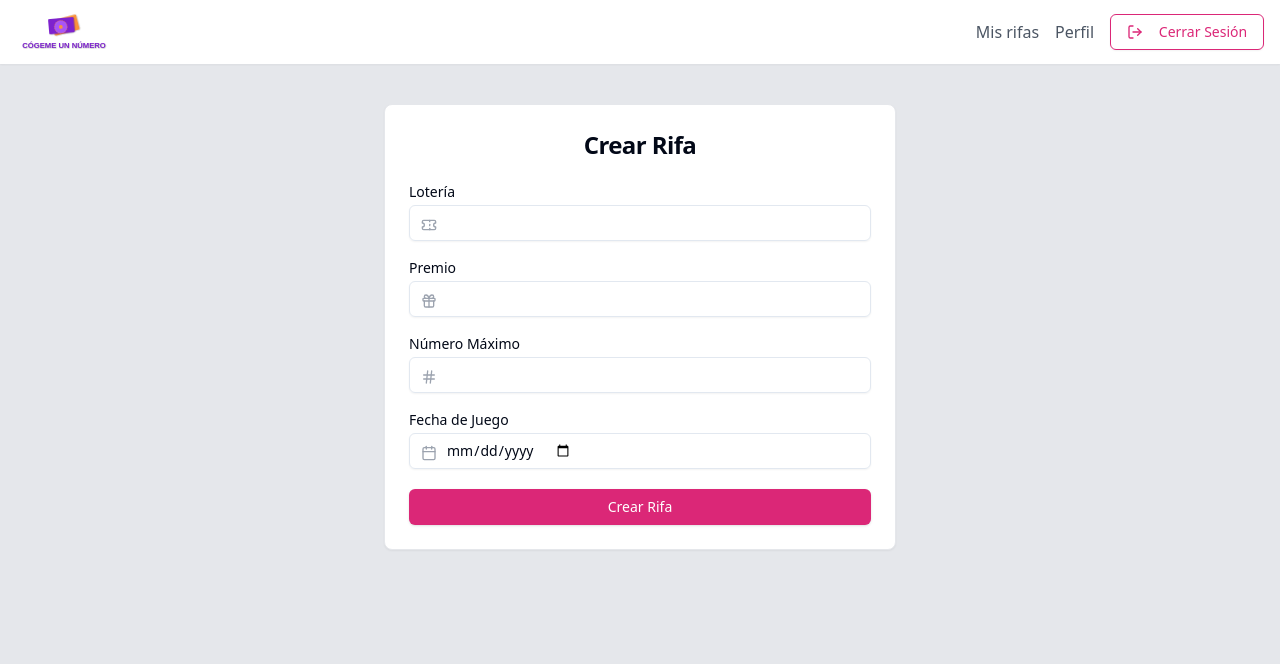
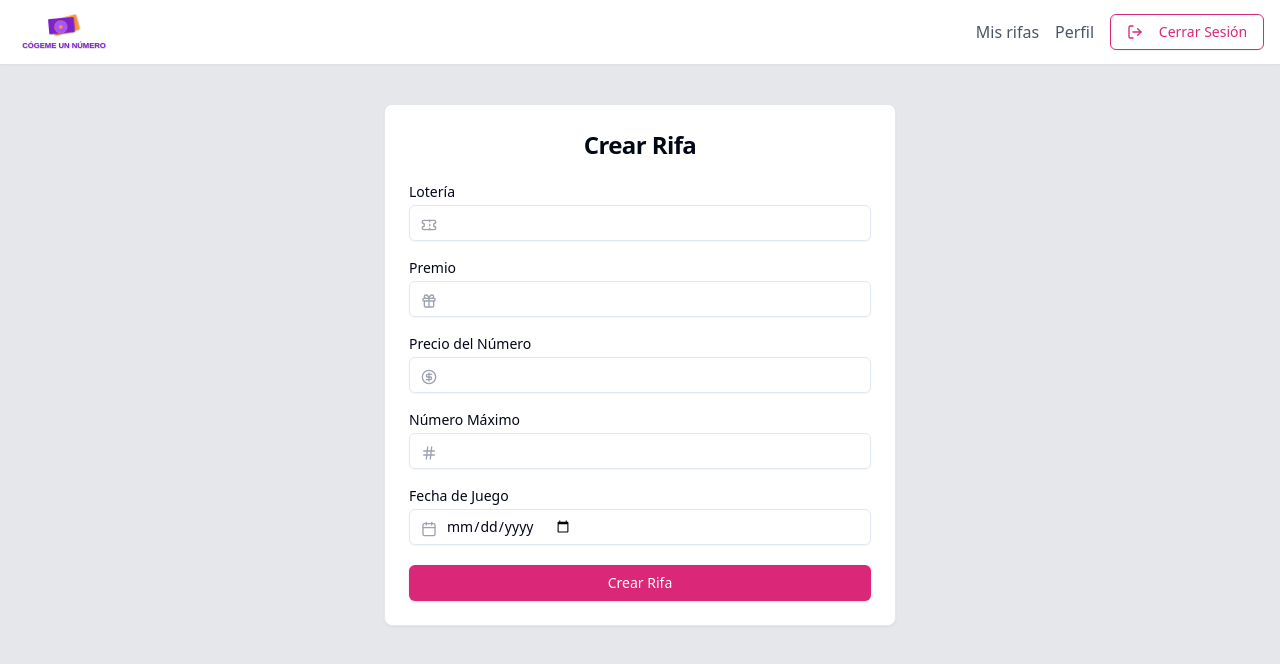
Before and after one commit to IsaacNavarro-0206/cogeme-una-rifa-frontend, a React (Vite) app: page /create-raffle in a window 1280 px wide. Shown: the top 664 px of the page. Built offline with nearby package versions, Linux system fonts and the light colour scheme; no server answers; sample sign-in values are in the browser's storage.

Commit message:
feat: se agrega el campo 'precioNumero' a la creación, edición y visualización de rifas. Se elimina el atributo fechaCracion porque ahora se maneja desde el back y la bd como un timestamp

```diff
--- a/src/components/CreateRaffleForm/index.tsx
+++ b/src/components/CreateRaffleForm/index.tsx
@@ -1,7 +1,6 @@
 import RaffleForm from "../RaffleForm";
 import { useToast } from "@/hooks/use-toast";
 import { useNavigate } from "react-router-dom";
-import { formatDate } from "@/helper";
 import { getUserId } from "@/utils/auth";
 import { useRaffleStore } from "@/store/raffles/slice";
 
@@ -16,9 +15,9 @@ const CreateRaffleForm = () => {
       usuarioId: Number(getUserId()),
       premio: data.prize,
       loteria: data.lottery,
-      fechaCreacion: formatDate(new Date()),
       fechaRifa: data.drawDate,
       numeroMaximo: data.maxNumber,
+      precioNumero: data.precioNumero,
     };
 
     addRaffle(obj);
--- a/src/components/EditRaffleForm/index.tsx
+++ b/src/components/EditRaffleForm/index.tsx
@@ -1,7 +1,6 @@
 import { useToast } from "@/hooks/use-toast";
 import RaffleForm from "../RaffleForm";
 import { useNavigate, useParams } from "react-router-dom";
-import { formatDate } from "@/helper";
 import { useRaffleStore } from "@/store/raffles/slice";
 
 const EditRaffleForm = () => {
@@ -15,9 +14,9 @@ const EditRaffleForm = () => {
     const obj = {
       premio: data.prize,
       loteria: data.lottery,
-      fechaCreacion: formatDate(new Date()),
       fechaRifa: data.drawDate,
       numeroMaximo: data.maxNumber,
+      precioNumero: data.precioNumero,
     };
 
     updateRaffle(id, obj);
--- a/src/components/RaffleCard/index.tsx
+++ b/src/components/RaffleCard/index.tsx
@@ -1,5 +1,6 @@
 import {
   CalendarDays,
+  CircleDollarSign,
   Edit2,
   Eye,
   Gift,
@@ -181,6 +182,17 @@ const RaffleCard: React.FC<RaffleCardProps> = () => {
                   </p>
                 </div>
               </div>
+
+              <div className="flex items-center">
+                <div className="w-5 h-5 mt-1 mr-2 text-gray-400">
+                  <CircleDollarSign className="w-5 h-5" />
+                </div>
+                <div>
+                  <p className="text-sm text-gray-500">
+                    Precio por número: {raffle.precioNumero}
+                  </p>
+                </div>
+              </div>
             </div>
 
             <div className="flex items-center justify-end gap-2 md:border-l md:pl-6">
--- a/src/components/RaffleForm/index.tsx
+++ b/src/components/RaffleForm/index.tsx
@@ -1,7 +1,14 @@
 import { Button } from "@/components/ui/button";
 import { Label } from "@/components/ui/label";
 import { Input } from "@/components/ui/input";
-import { Gift, Calendar, Hash, Loader2, Ticket } from "lucide-react";
+import {
+  Gift,
+  Calendar,
+  Hash,
+  Loader2,
+  Ticket,
+  CircleDollarSign,
+} from "lucide-react";
 import { useForm } from "react-hook-form";
 import { yupResolver } from "@hookform/resolvers/yup";
 import * as yup from "yup";
@@ -19,6 +26,11 @@ const schema = yup.object().shape({
     .integer("Debe ser un número entero")
     .required("Número máximo es requerido"),
   drawDate: yup.string().required("Fecha de juego es requerida"),
+  precioNumero: yup
+    .number()
+    .typeError("Debe ser un número")
+    .positive("Debe ser un número positivo")
+    .required("Precio del número es requerido"),
 });
 
 interface RaffleFormProps {
@@ -56,6 +68,7 @@ const RaffleForm: React.FC<RaffleFormProps> = ({
     setValue("lottery", state?.raffle.loteria);
     setValue("drawDate", state?.raffle.fechaRifa);
     setValue("maxNumber", state?.raffle.numeroMaximo);
+    setValue("precioNumero", state?.raffle.precioNumero);
   }, [state?.raffle, setValue, isEditMode]);
 
   return (
@@ -107,6 +120,31 @@ const RaffleForm: React.FC<RaffleFormProps> = ({
 
             {errors.prize && (
               <p className="text-red-500 text-sm">{errors.prize.message}</p>
+            )}
+          </div>
+
+          <div className="flex flex-col space-y-1.5">
+            <Label htmlFor="precioNumero">Precio del Número</Label>
+
+            <div className="relative">
+              <CircleDollarSign className="absolute left-3 top-3 h-4 w-4 text-gray-400" />
+
+              <Input
+                id="precioNumero"
+                type="number"
+                step="0.01" // Permite decimales
+                {...register("precioNumero")}
+                className={`${
+                  errors?.precioNumero && "border-red-500 focus-visible:ring-0"
+                }
+                  pl-9`}
+              />
+            </div>
+
+            {errors.precioNumero && (
+              <p className="text-red-500 text-sm">
+                {errors.precioNumero.message}
+              </p>
             )}
           </div>
 
--- a/src/components/RaffleInfoCard/index.tsx
+++ b/src/components/RaffleInfoCard/index.tsx
@@ -1,4 +1,4 @@
-import { Calendar, Gift, Ticket, User } from "lucide-react";
+import { Calendar, CircleDollarSign, Gift, Ticket, User } from "lucide-react";
 import { Card, CardContent, CardHeader, CardTitle } from "../ui/card";
 import { useLocation } from "react-router-dom";
 
@@ -58,6 +58,14 @@ const RaffleInfoCard: React.FC<RaffleInfoCardProps> = ({
               <strong>Premio:</strong> {raffle?.premio}
             </span>
           </div>
+
+          <div className="flex items-center gap-2 text-gray-600">
+            <CircleDollarSign className="w-5 h-5" />
+
+            <span className="text-sm">
+              <strong>Precio por número:</strong> {raffle?.precioNumero}
+            </span>
+          </div>
         </CardContent>
       </Card>
     </div>
--- a/src/types.d.ts
+++ b/src/types.d.ts
@@ -3,6 +3,7 @@ interface RaffleDataForm {
   prize: string;
   maxNumber: number;
   drawDate: string;
+  precioNumero: number;
 }
 
 interface Raffle {
@@ -11,6 +12,7 @@ interface Raffle {
   fechaRifa: string;
   loteria: string;
   premio: string;
+  precioNumero: number;
 }
 
 interface RequestNumber {
@@ -29,9 +31,9 @@ interface ChoosenNumber {
 type CreateRaffleType = {
   usuarioId: number;
   premio: string;
-  fechaCreacion: string;
   fechaRifa: string;
   numeroMaximo: number;
+  precioNumero: number;
 };
 
 type UpdateRaffleType = Omit<CreateRaffleType, "usuarioId">;
```
